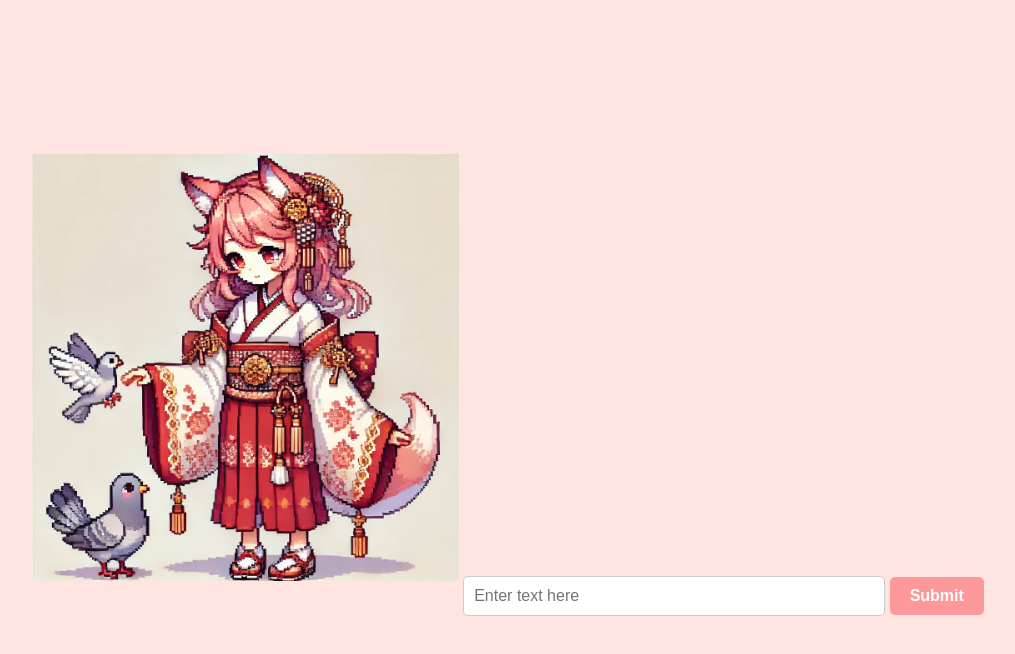
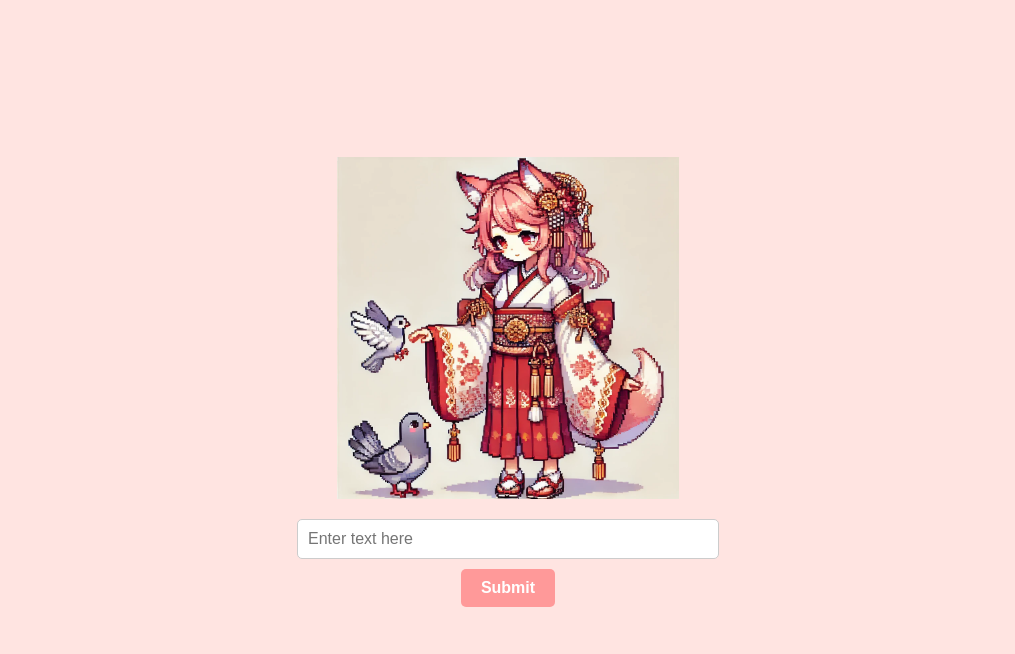
Before and after one commit to egorsemeniak/neko_challenge, a plain HTML site: page index.html in a window 1280 px wide. Shown: the whole page, without its empty margins (132-1147 px from the left). Drawn offline with Linux system fonts and the light colour scheme.

Commit message:
Update styles.css

```diff
--- a/styles.css
+++ b/styles.css
@@ -9,8 +9,11 @@ body {
     margin: 0;
 }
 
-/* Center the content and add padding */
+/* Center the content both horizontally and vertically */
 .content {
+    display: flex;
+    flex-direction: column;
+    align-items: center;
     text-align: center;
 }
 
```
